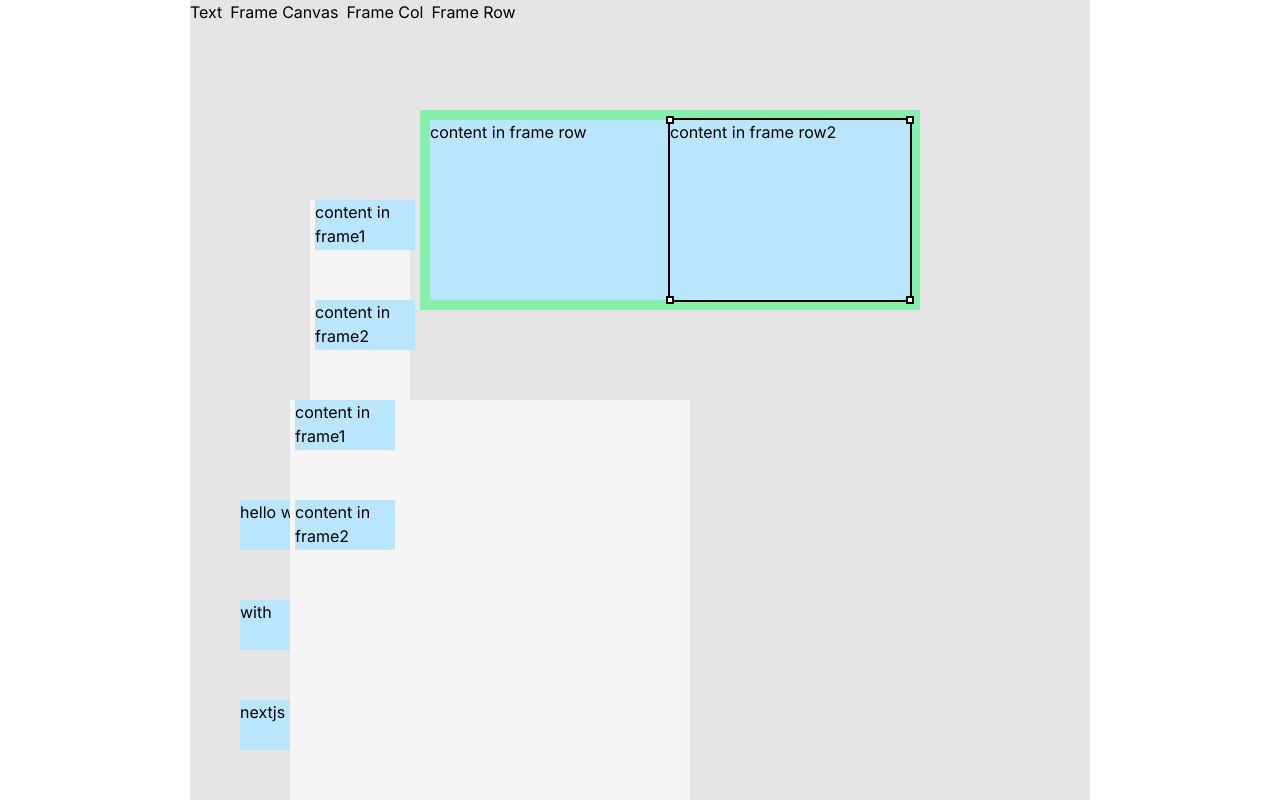
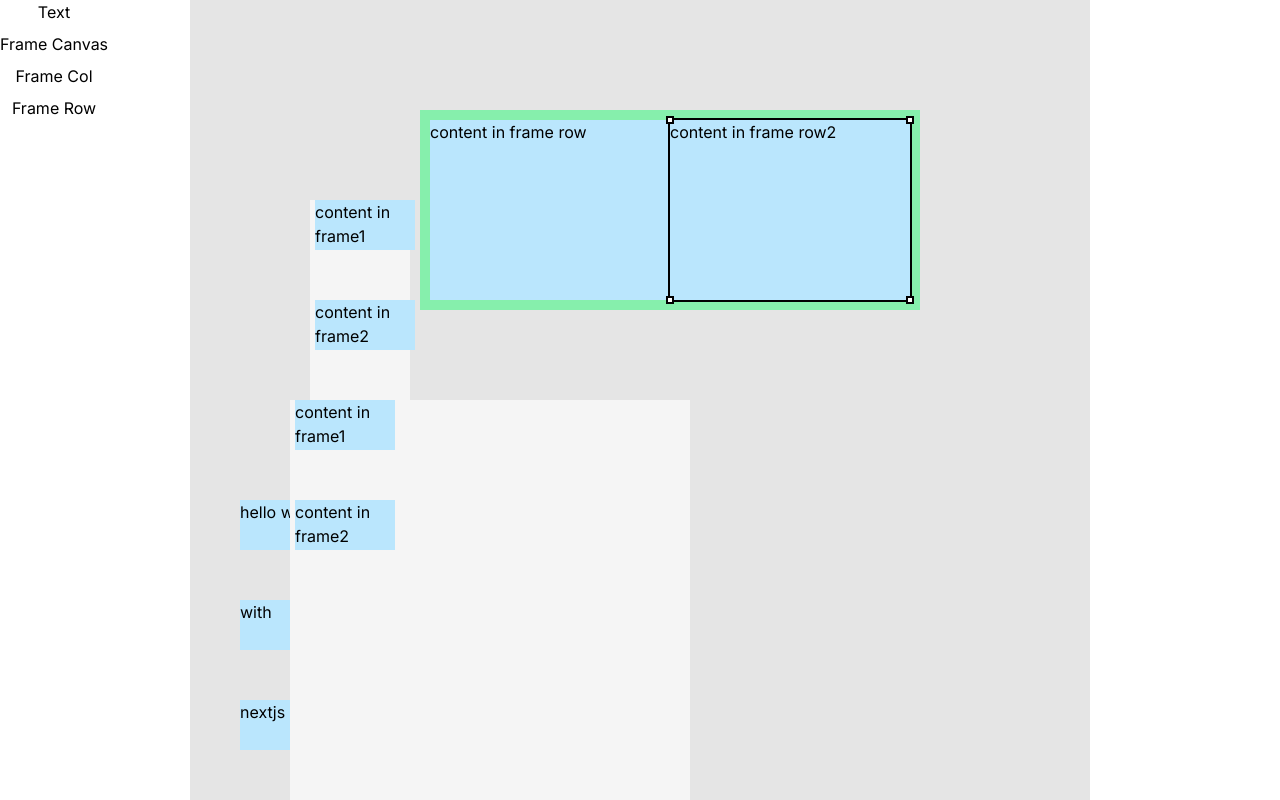
Before and after one commit to Pilse/eventpage-builder, a Next.js app: page / in a window 1280 px wide. Both pictures are taken after a click on the element "content in frame row2". Shown: the top 800 px of the page. Built offline with nearby package versions, Linux system fonts and the light colour scheme.

Commit message:
feat: improve add block logic

```diff
--- a/src/app/globals.css
+++ b/src/app/globals.css
@@ -4,5 +4,5 @@
 
 :root,
 body {
-  @apply w-full h-full;
+  @apply w-full min-h-full;
 }
--- a/src/app/layout.tsx
+++ b/src/app/layout.tsx
@@ -12,7 +12,7 @@ export const metadata: Metadata = {
 export default function RootLayout({ children }: { children: React.ReactNode }) {
   return (
     <html lang="en">
-      <body className={`${inter.className} w-full flex justify-center`}>{children}</body>
+      <body className={`${inter.className} w-full flex justify-center relative`}>{children}</body>
     </html>
   );
 }
--- a/src/component/block/container/container.tsx
+++ b/src/component/block/container/container.tsx
@@ -4,6 +4,7 @@ import { useContainerBlockProps } from "./use-container-block-props";
 import { ChildrenMixin } from "@/component/mixin";
 import { DndProvider } from "react-dnd";
 import { HTML5Backend } from "react-dnd-html5-backend";
+import { NewBlockButtons } from "./new-block-buttons";
 
 interface IContainerProps extends IBlockProps<InstanceType<typeof ContainerBlock>> {}
 
@@ -12,6 +13,7 @@ export const Container = ({ block }: IContainerProps) => {
 
   return (
     <>
+      <NewBlockButtons />
       <main
         ref={(ele) => {
           setElement(ele);
--- a/src/component/block/container/index.ts
+++ b/src/component/block/container/index.ts
@@ -1,2 +1,3 @@
 export * from "./container";
 export * from "./use-container-block-props";
+export * from "./new-block-buttons";
--- /dev/null
+++ b/src/component/block/container/new-block-buttons.tsx
@@ -0,0 +1,26 @@
+import { useNewBlock } from "@/hooks";
+import { BlockType } from "@/type";
+import { MouseEvent } from "react";
+
+export const NewBlockButtons = () => {
+  const { isAddable, addNewBlock } = useNewBlock();
+
+  const handleClick = (e: MouseEvent, type: BlockType) => {
+    e.stopPropagation();
+    if (!isAddable) {
+      return;
+    }
+    addNewBlock(type, {});
+  };
+
+  return (
+    isAddable && (
+      <div className="flex flex-col gap-2 fixed top-0 left-0 h-fit">
+        <button onClick={(e) => handleClick(e, "TEXT")}>Text</button>
+        <button onClick={(e) => handleClick(e, "FRAME_CANVAS")}>Frame Canvas</button>
+        <button onClick={(e) => handleClick(e, "FRAME_COL")}>Frame Col</button>
+        <button onClick={(e) => handleClick(e, "FRAME_ROW")}>Frame Row</button>
+      </div>
+    )
+  );
+};
--- a/src/component/block/container/use-container-block-props.ts
+++ b/src/component/block/container/use-container-block-props.ts
@@ -1,12 +1,17 @@
-import { BlockFactory, ContainerBlock } from "@/domain/block";
-import { IUseDefaultBlockProps, useBlockHistory, useDefaultBlockProps, useGlobalContext } from "@/hooks";
+import { ContainerBlock } from "@/domain/block";
+import {
+  IUseDefaultBlockProps,
+  useBlockHistory,
+  useDefaultBlockProps,
+  useGlobalContext,
+  useNewBlock,
+} from "@/hooks";
 import {
   getImageSizeFromBlobFile,
   getImageUrlFromBlobFile,
   hasChildrenMixin,
   hasDropColMixin,
   hasDropRowMixin,
-  isAutoLayouted,
 } from "@/util";
 import { useEffect } from "react";
 import { useHotkeys } from "react-hotkeys-hook";
@@ -19,6 +24,7 @@ export const useContainerBlockProps = (
   const { startCaptureSnapshot, endCaptureSnapshot } = useBlockHistory();
   const { block: container, ...props } = useDefaultBlockProps(containerBlock);
   const globalContext = useGlobalContext();
+  const { isAddable, addNewBlock } = useNewBlock();
 
   useHotkeys("backspace", () => {
     const block = globalContext.currentBlock;
@@ -30,6 +36,9 @@ export const useContainerBlockProps = (
     if (parent && hasChildrenMixin(parent)) {
       startCaptureSnapshot(`remove-${parent.id}`);
       parent.removeChild(block);
+      if (hasDropColMixin(parent) || hasDropRowMixin(parent)) {
+        parent.autoLayout();
+      }
       endCaptureSnapshot(`remove-${parent.id}`);
     }
   });
@@ -43,47 +52,25 @@ export const useContainerBlockProps = (
 
       e.preventDefault();
 
-      let currentBlock = globalContext.currentBlock;
-      if (!currentBlock) {
-        return;
-      }
-
-      if (!hasChildrenMixin(currentBlock)) {
-        currentBlock = currentBlock.parent;
-      }
-
-      if (!currentBlock) {
+      if (!isAddable) {
         return;
       }
 
       const url = getImageUrlFromBlobFile(blob);
+      if (!url) {
+        return;
+      }
+
       const { width, height } = await getImageSizeFromBlobFile(blob);
-
-      if (url && hasChildrenMixin(currentBlock)) {
-        const image = BlockFactory.create(
-          {
-            type: "IMAGE",
-            url,
-            t: currentBlock.height / 2 - 50,
-            l: currentBlock.width / 2 - 50,
-            b: currentBlock.height / 2,
-            r: currentBlock.width / 2,
-            position: "absolute",
-            width,
-            height,
-            widthType: "fixed",
-            heightType: "fixed",
-          },
-          currentBlock
-        );
-        startCaptureSnapshot(`new-${image.id}`);
-        currentBlock.addChild(image);
-        globalContext.setCurrentBlock(image);
-        if (hasDropRowMixin(currentBlock) || hasDropColMixin(currentBlock)) {
-          currentBlock.autoLayout();
-        }
-        endCaptureSnapshot(`new-${image.id}`);
-      }
+      const imageProps = {
+        position: "absolute",
+        width,
+        height,
+        widthType: "fixed",
+        heightType: "fixed",
+        url,
+      } as const;
+      addNewBlock("IMAGE", imageProps);
     };
 
     document.addEventListener("paste", handlePaste);
--- a/src/component/block/section/index.ts
+++ b/src/component/block/section/index.ts
@@ -3,4 +3,3 @@ export * from "./preview-block";
 export * from "./use-section-block-drop";
 export * from "./use-section-block-props";
 export * from "./use-section-preview-block";
-export * from "./new-block-buttons";
--- a/src/component/block/section/new-block-buttons.tsx
+++ /dev/null
@@ -1,48 +0,0 @@
-import { BlockFactory, Section } from "@/domain/block";
-import { useBlockHistory, useGlobalContext } from "@/hooks";
-import { BlockType } from "@/type";
-import { hasChildrenMixin } from "@/util";
-import { MouseEvent } from "react";
-
-interface INewBLockButtonsProps {
-  parent: InstanceType<typeof Section>;
-}
-
-export const NewBlockButtons = ({ parent }: INewBLockButtonsProps) => {
-  const { setCurrentBlock } = useGlobalContext();
-  const { startCaptureSnapshot, endCaptureSnapshot } = useBlockHistory();
-
-  const handleClick = (e: MouseEvent, type: BlockType) => {
-    e.stopPropagation();
-    if (hasChildrenMixin(parent)) {
-      startCaptureSnapshot(`add-${parent.id}`);
-      const newBlock = BlockFactory.create(
-        {
-          type,
-          t: parent.height / 2 - 50,
-          l: parent.width / 2 - 50,
-          b: parent.height / 2,
-          r: parent.width / 2,
-          position: "absolute",
-          width: 100,
-          height: 100,
-          widthType: "fixed",
-          heightType: "fixed",
-        },
-        parent
-      );
-      parent.addChild(newBlock);
-      setCurrentBlock(newBlock);
-      endCaptureSnapshot(`add-${parent.id}`);
-    }
-  };
-
-  return (
-    <div className="flex gap-2">
-      <button onClick={(e) => handleClick(e, "TEXT")}>Text</button>
-      <button onClick={(e) => handleClick(e, "FRAME_CANVAS")}>Frame Canvas</button>
-      <button onClick={(e) => handleClick(e, "FRAME_COL")}>Frame Col</button>
-      <button onClick={(e) => handleClick(e, "FRAME_ROW")}>Frame Row</button>
-    </div>
-  );
-};
--- a/src/component/block/section/section.tsx
+++ b/src/component/block/section/section.tsx
@@ -47,7 +47,6 @@ export const Section = ({ block }: ISectionProps) => {
         )}
         <ChildrenMixin block={section} />
         {previewBlock && <PreviewBlock block={previewBlock} />}
-        <NewBlockButtons parent={section} />
       </section>
     </>
   );
--- a/src/hooks/index.ts
+++ b/src/hooks/index.ts
@@ -4,3 +4,4 @@ export * from "./use-default-block-drop";
 export * from "./use-domain";
 export * from "./use-global-context";
 export * from "./use-block-history";
+export * from "./use-new-block";
--- /dev/null
+++ b/src/hooks/use-new-block.ts
@@ -0,0 +1,82 @@
+import { BlockType } from "@/type";
+import { useGlobalContext } from "./use-global-context";
+import { Block, BlockFactory } from "@/domain/block";
+import { hasChildrenMixin, hasDropColMixin, hasDropRowMixin } from "@/util";
+import { useBlockHistory } from "./use-block-history";
+import { useCallback } from "react";
+
+export const useNewBlock = () => {
+  const { setCurrentBlock, currentBlock } = useGlobalContext();
+  const { startCaptureSnapshot, endCaptureSnapshot } = useBlockHistory();
+
+  const getInitalLayout = useCallback((parent: Block, current: Block) => {
+    return hasDropRowMixin(parent)
+      ? {
+          position: "absolute",
+          t: 0,
+          l: current.id === parent.id ? parent.width : current.l + 1,
+          b: 0,
+          r: 0,
+          width: 100,
+          height: 100,
+          widthType: "fixed",
+          heightType: "fill",
+        }
+      : hasDropColMixin(parent)
+      ? {
+          position: "absolute",
+          t: current.id === parent.id ? parent.height : current.t + 1,
+          l: 0,
+          b: 0,
+          r: 100,
+          width: 100,
+          height: 100,
+          widthType: "fill",
+          heightType: "fixed",
+        }
+      : {
+          position: "absolute",
+          t: parent.height / 2 - 50,
+          l: parent.width / 2 - 50,
+          b: parent.height / 2,
+          r: parent.width / 2,
+          width: 100,
+          height: 100,
+          widthType: "fixed",
+          heightType: "fixed",
+        };
+  }, []);
+
+  const addNewBlock = useCallback(
+    <T extends Omit<ReturnType<Block["serialize"]>, "id">>(type: T["type"], serialized: Partial<T>) => {
+      if (!currentBlock) {
+        return null;
+      }
+
+      let parent: Block | null = currentBlock;
+      while (parent && !hasChildrenMixin(parent)) {
+        parent = parent.parent;
+      }
+      if (!parent) {
+        return null;
+      }
+
+      const layout = getInitalLayout(parent, currentBlock);
+
+      const newBlock = BlockFactory.create({ type, ...layout, ...serialized }, parent);
+      startCaptureSnapshot(`add-${parent.id}`);
+      parent.addChild(newBlock);
+      if (hasDropRowMixin(parent) || hasDropColMixin(parent)) {
+        parent.autoLayout();
+      }
+      setCurrentBlock(newBlock);
+      endCaptureSnapshot(`add-${parent.id}`);
+    },
+    [currentBlock, endCaptureSnapshot, getInitalLayout, setCurrentBlock, startCaptureSnapshot]
+  );
+
+  return {
+    isAddable: !!currentBlock,
+    addNewBlock,
+  };
+};
```
